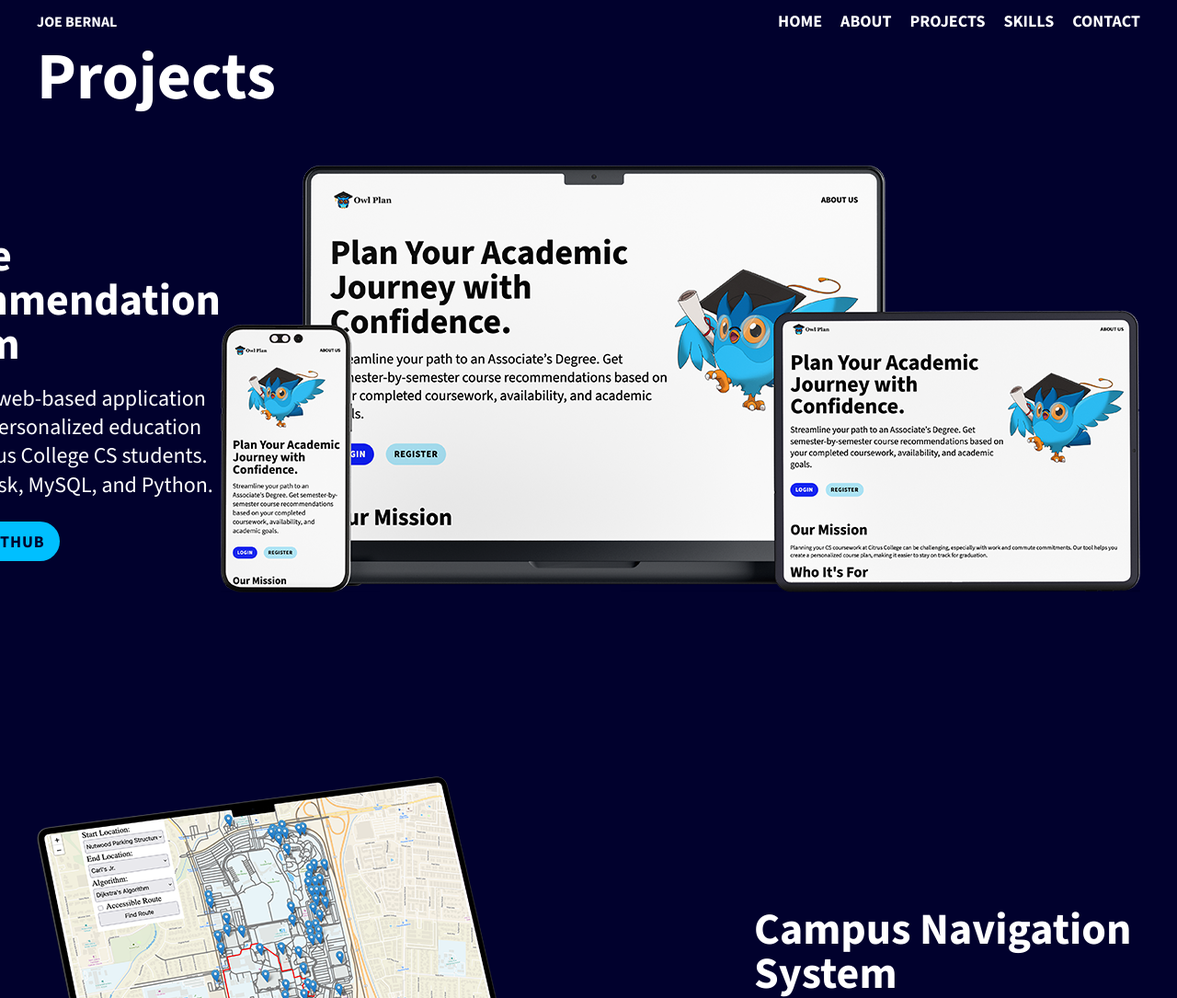
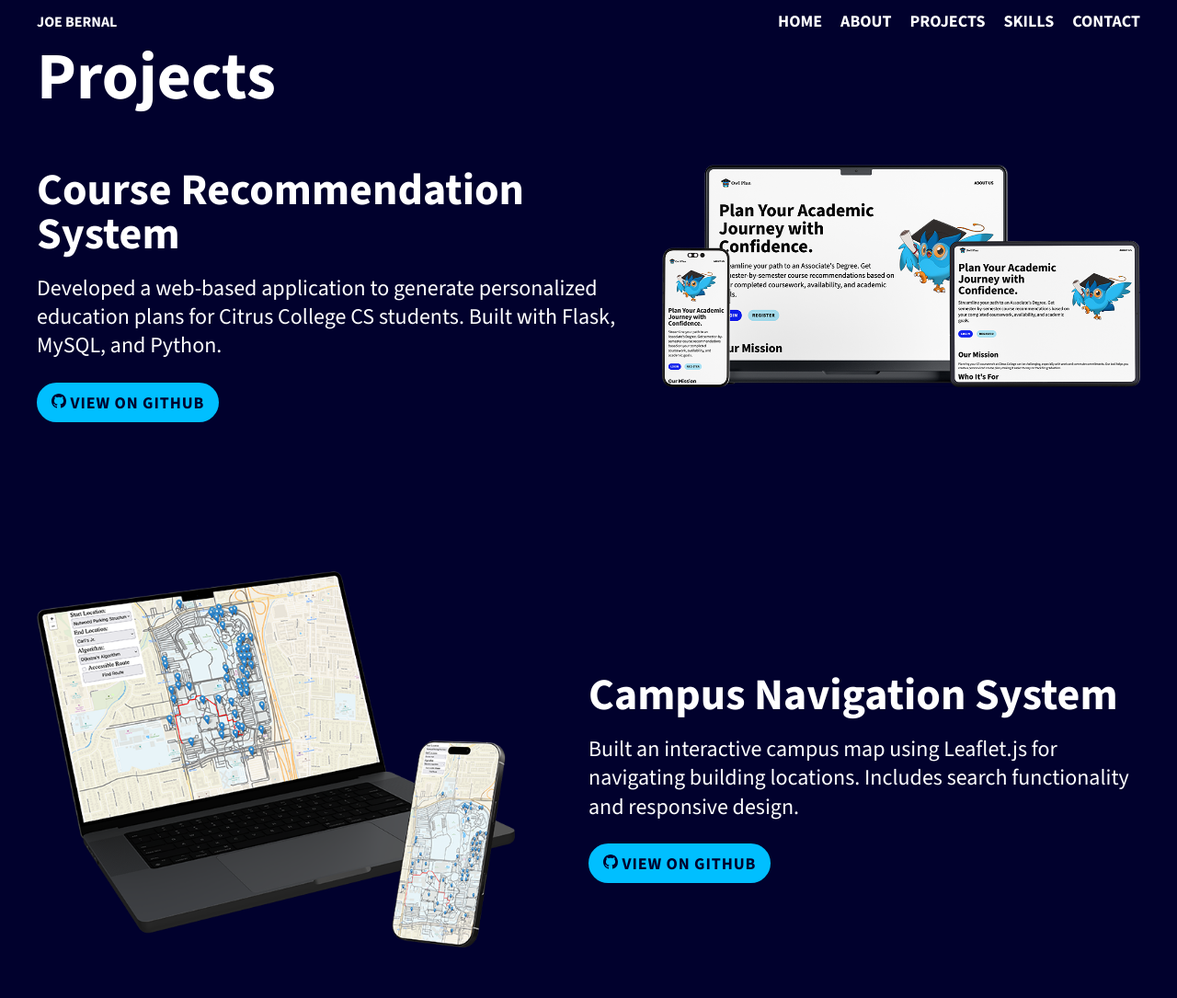
Before and after one commit to joebernal/Portfolio, a plain HTML site: page projects.html in a window 1280 px wide. Shown: the top 1085 px of the page at 92% size. Drawn offline with nearby package versions, Linux system fonts and the light colour scheme.

Commit message:
Update project__image max width from 1000px to 520px

```diff
--- a/styles.css
+++ b/styles.css
@@ -176,7 +176,7 @@ a.inline {
 
 .project__image {
   width: 70%;
-  max-width: 1000px;
+  max-width: 520px;
   margin-block-end: 2.5rem;
 }
 .project {
```
